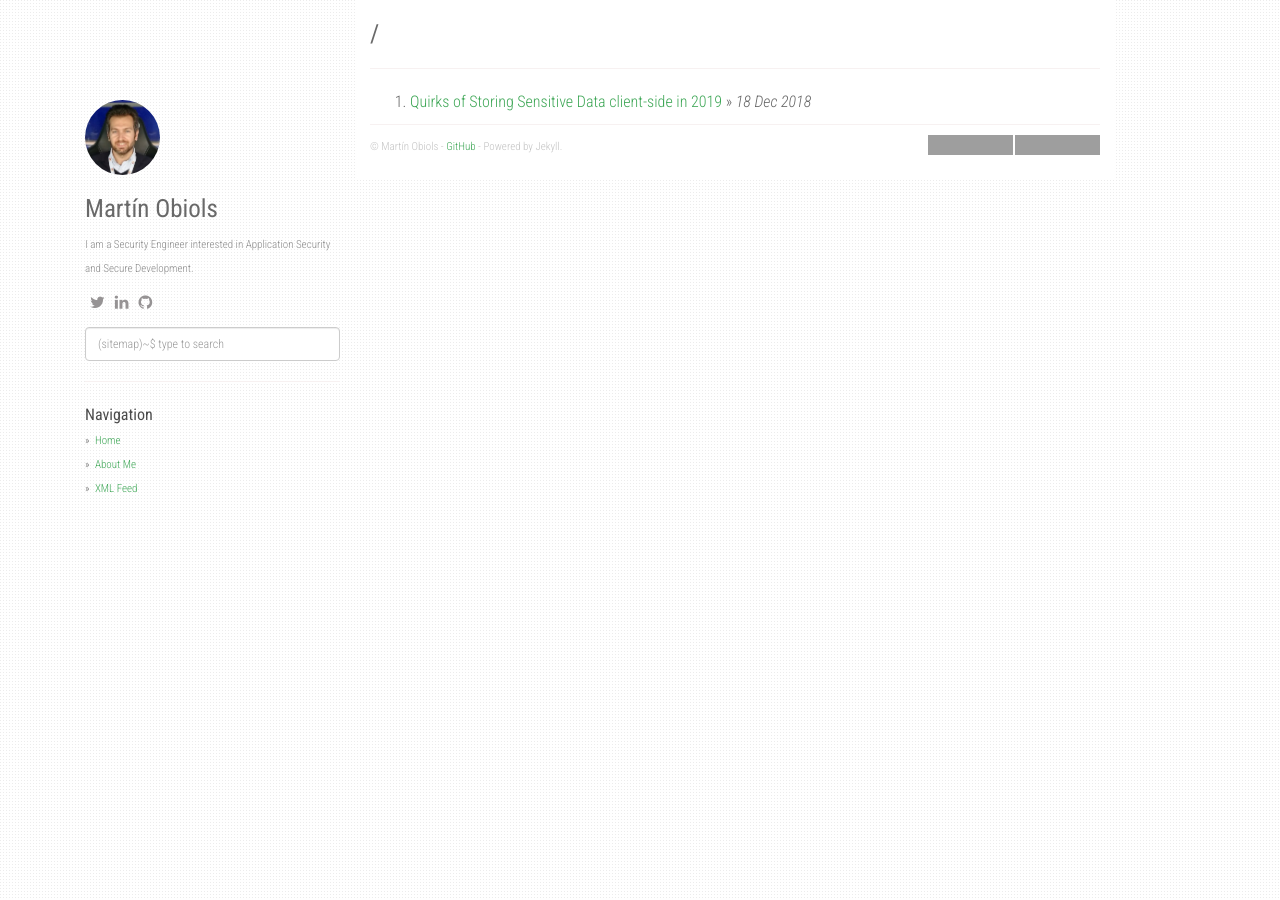
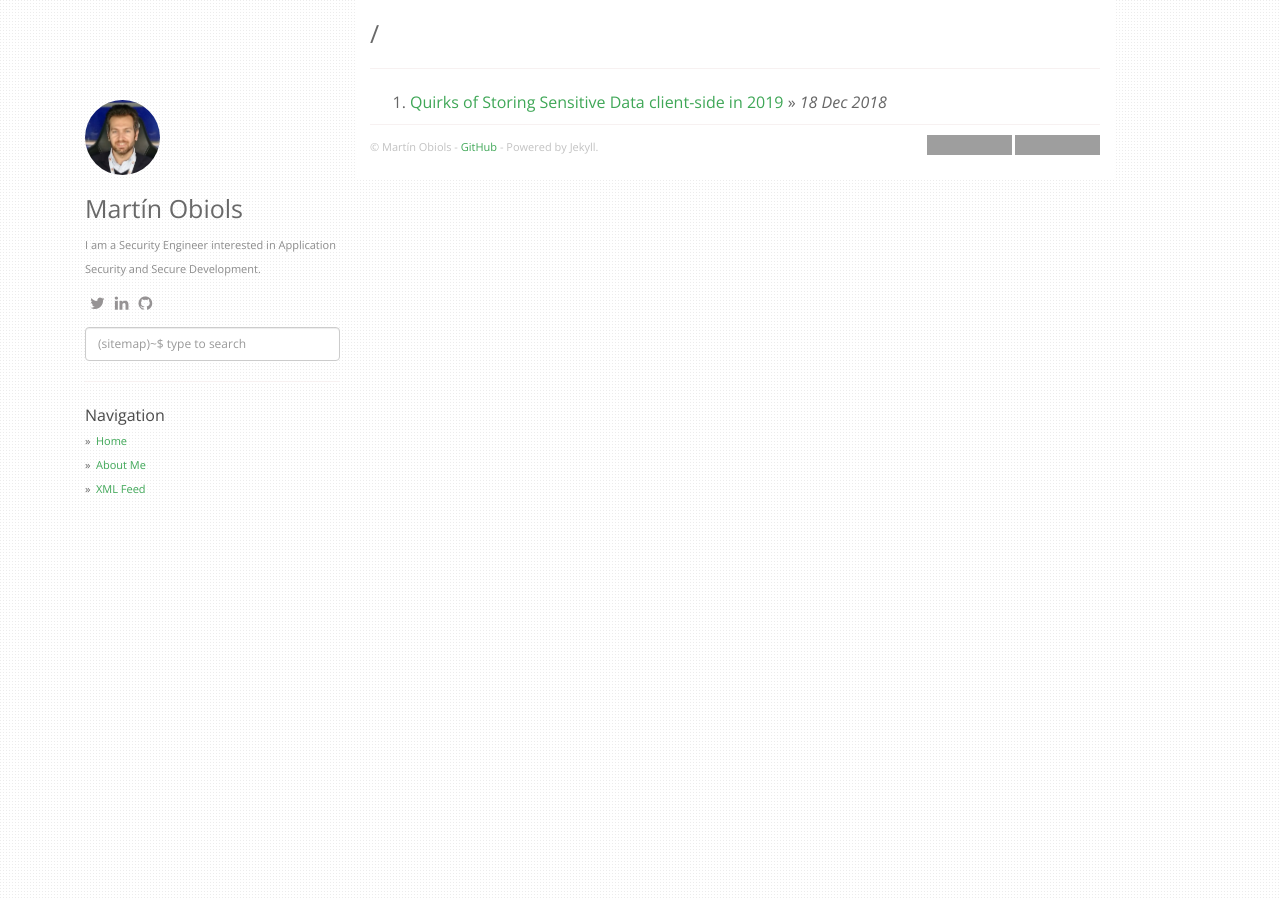
Before and after one commit to olemoudi/olemoudi.github.io, a Jekyll site: the page built from index.html, in a window 1280 px wide. Built offline with Jekyll 4.4.1, drawn with Linux system fonts in a browser that asks for light colours; nearby versions of some CDN libraries; the list of posts is cut into pages by our own code; grey boxes are pictures that could not be loaded.

Commit message:
changed css font

```diff
--- a/_layouts/default.html
+++ b/_layouts/default.html
@@ -92,7 +92,7 @@
     <!-- Bootstrap core CSS -->
     <link href="/static/css/bootstrap.min.css" rel="stylesheet">
     <!-- Fonts -->
-    <link href="https://fonts.googleapis.com/css?family=Roboto+Condensed:400,300italic,300,400italic,700&amp;subset=latin,latin-ext" rel="stylesheet" type="text/css">
+    <link href="https://fonts.googleapis.com/css?family=Open+Sans:400,300italic,300,400italic,700&amp;subset=latin,latin-ext" rel="stylesheet" type="text/css">
     <!-- Custom CSS -->
     <link rel="stylesheet" href="/static/css/super-search.css">
     <link rel="stylesheet" href="/static/css/thickbox.css">
--- a/static/css/main.css
+++ b/static/css/main.css
@@ -1,5 +1,5 @@
 body {
-  font-family: "Roboto Condensed", Arial, sans-serif;
+  font-family: "Open Sans", Arial, sans-serif;
   background: url("/static/img/subtle_dots.png");
   line-height: 1.5em;
   font-weight: 300;
--- a/static/css/super-search.css
+++ b/static/css/super-search.css
@@ -5,7 +5,7 @@
 
 input#js-search__input {
   font-size: 12px;
-  font-family: "Roboto Condensed", Arial, sans-serif;
+  font-family: "Open Sans", Arial, sans-serif;
 }
 .is-active .search__input {
   transform: translateY(0);
```
